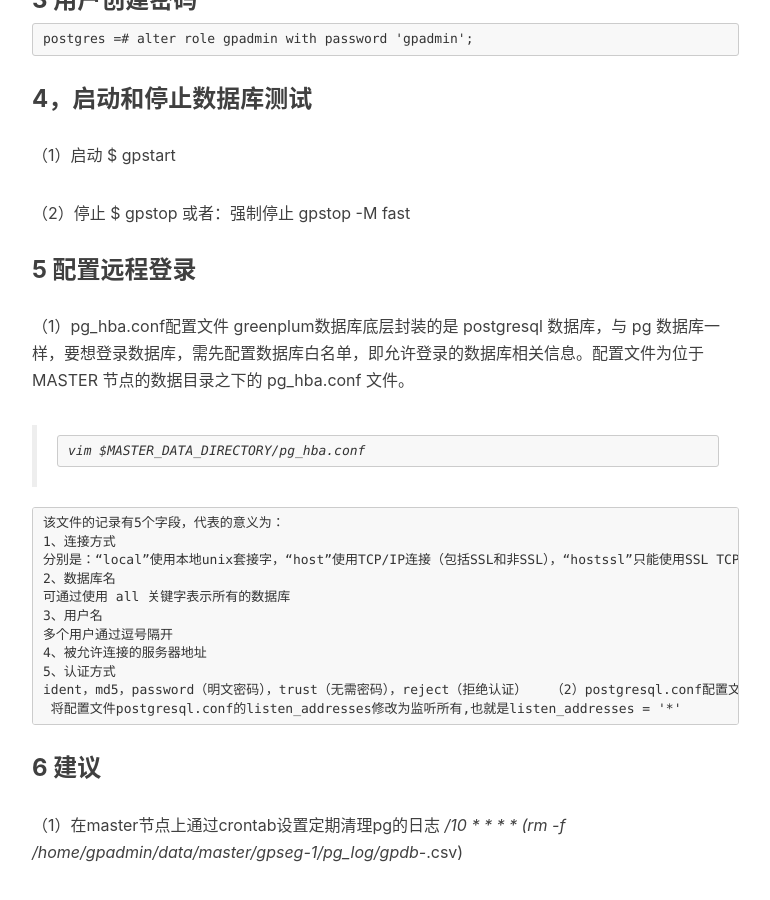
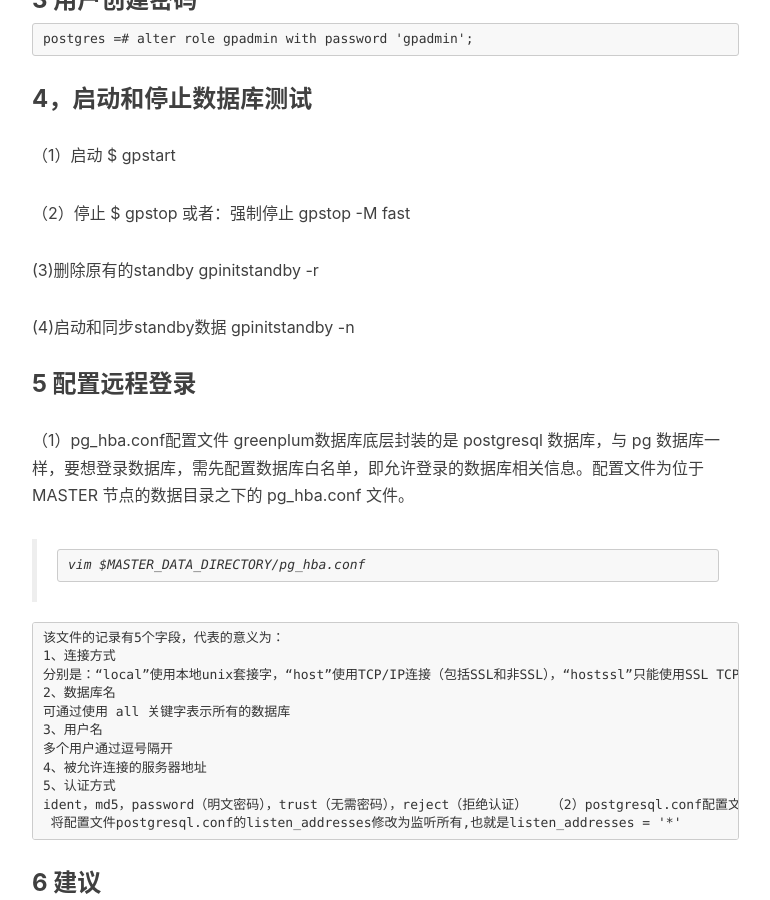
Before and after one commit to tangyibo/tangyibo.github.io, a Jekyll site: the page built from _posts/2019-09-19-how-to-install-greenplum-5.21-on-centos7.md, in a window 1280 px wide and 900 px high, scrolled down 7183 px. Shown: the whole window, without its empty margins (233-1003 px from the left). Built offline with Jekyll 4.4.1, drawn with Linux system fonts in a browser that asks for light colours; nearby versions of some CDN libraries; comment, search, counter and statistics services are not loaded.

Commit message:
Update 2019-09-19-how-to-install-greenplum-5.21-on-centos7.md

```diff
--- a/_posts/2019-09-19-how-to-install-greenplum-5.21-on-centos7.md
+++ b/_posts/2019-09-19-how-to-install-greenplum-5.21-on-centos7.md
@@ -342,6 +342,13 @@ Confirm password: (这里输入：gpadmin)
   或者：强制停止
   gpstop -M fast
 
+
+  (3)删除原有的standby
+   gpinitstandby -r
+
+  (4)启动和同步standby数据
+   gpinitstandby -n
+
 ### 5 配置远程登录
   （1）pg_hba.conf配置文件
      greenplum数据库底层封装的是 postgresql 数据库，与 pg 数据库一样，要想登录数据库，需先配置数据库白名单，即允许登录的数据库相关信息。配置文件为位于 MASTER 节点的数据目录之下的 pg_hba.conf 文件。
```
